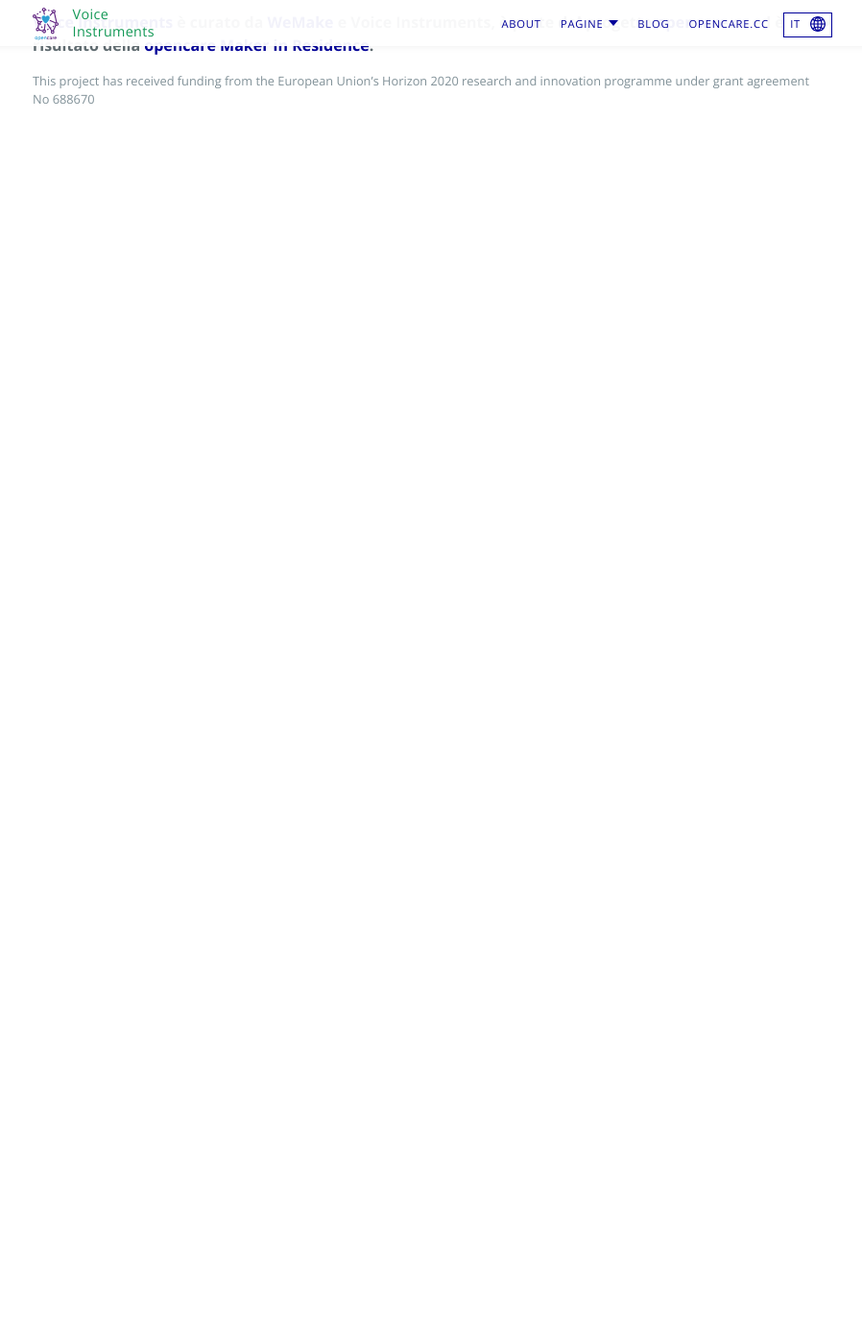
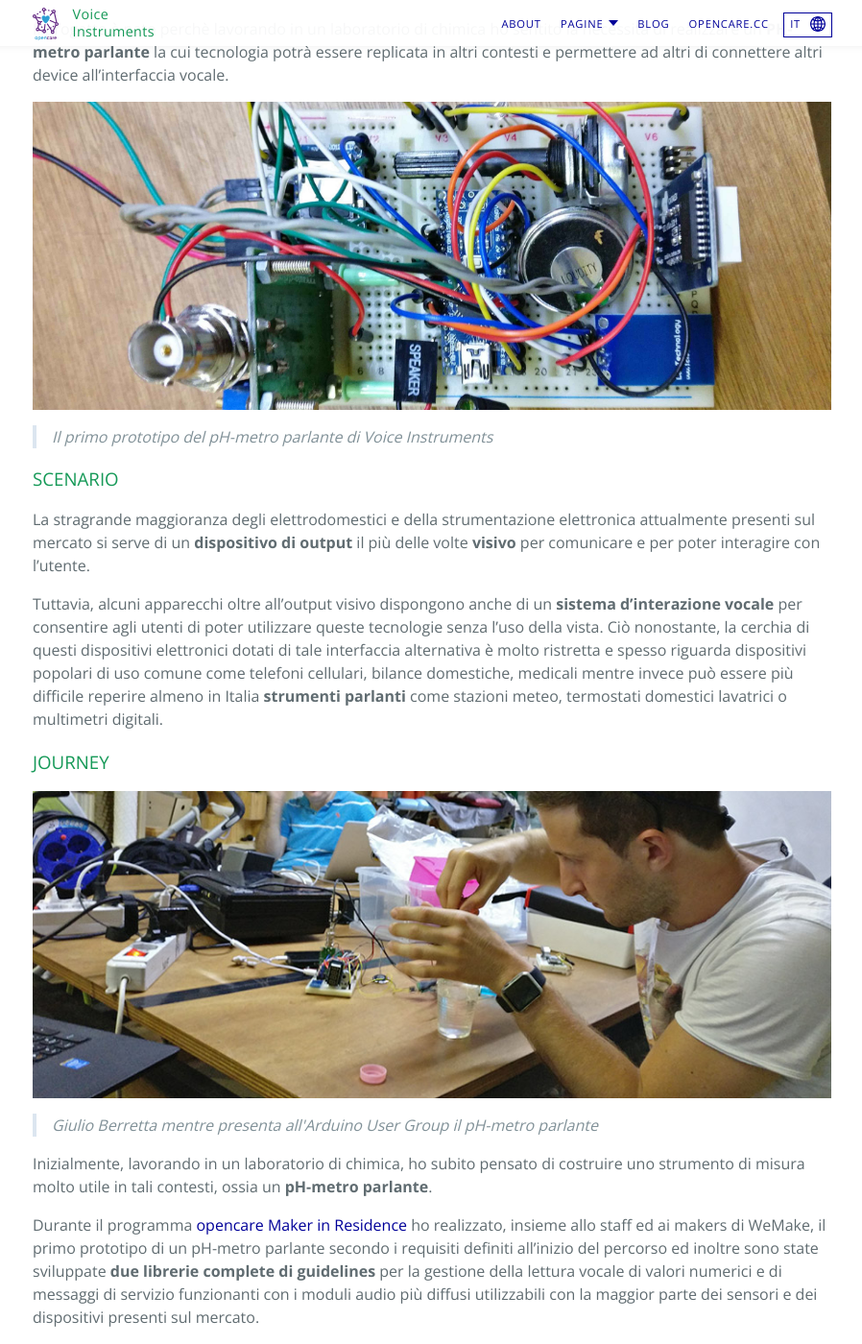
Before and after one commit to opencarecc/voiceinstruments, a Jekyll site: the page built from it/about/index.md, in a window 1280 px wide and 1400 px high, scrolled down 270 px. Shown: the whole window at 96% size, without its empty margins (190-1088 px from the left). Built offline with Jekyll 4.4.1, drawn with Linux system fonts in a browser that asks for light colours; before the commit the page ends 900 px from its top, so only the background shows below that; some of the changed text lies outside the part shown.

Commit message:
Edit about IT

```diff
--- a/_data/en/lang.yml
+++ b/_data/en/lang.yml
@@ -61,7 +61,7 @@ slick:
   description: "Some moments from Voice Instruments' <b>opencare Maker in Residence</b>"
 
 # dictionary keys for image_index.html include file
-image_index: "<img src='https://github.com/opencarecc/voiceinstruments/blob/gh-pages/assets/VI-about-img-02.jpg'>"
+image_index: "<img src='https://opencarecc.github.io/voiceinstruments/assets/VI-about-img-02.jpg'>"
 
 # dictionary keys for release_notes.html include file
 release_notes:
--- a/it/about/index.md
+++ b/it/about/index.md
@@ -7,5 +7,42 @@ lang: it
 ---
 
 # About
+<b>Voice Instruments</b> è un'interfaccia open source concepita per la lettura vocale di valori numerici e messaggi di servizio utili a soddisfare i bisogni di persone <b>impossibilitate alla lettura</b> o di persone operanti in contesti <b>dove risulta scomodo usare la vista</b> per leggere i valori su di un monitor.
+<br><br>
+Il progetto è nato perchè lavorando in un laboratorio di chimica ho sentito la necessità di realizzare un <b>PH-metro parlante</b> la cui tecnologia potrà essere replicata in altri contesti e permettere ad altri di connettere altri device all'interfaccia vocale.
+<img src='{{ site.baseurl }}/assets/VI-about-img-02.jpg'>
+<blockquote><i>Il primo prototipo del pH-metro parlante di Voice Instruments</i></blockquote>
 
-*Contenuto in ITALIANO della pagina About di Voice intstruments*
+### SCENARIO
+La stragrande maggioranza degli elettrodomestici e della strumentazione elettronica attualmente presenti sul mercato si serve di un <b>dispositivo di output</b> il più delle volte <b>visivo</b> per comunicare e per poter interagire con l’utente.
+<p>
+Tuttavia, alcuni apparecchi  oltre all’output visivo dispongono anche di un <b>sistema d’interazione vocale</b> per consentire agli utenti di poter utilizzare queste tecnologie senza l’uso della vista.
+Ciò nonostante, la cerchia di questi dispositivi elettronici dotati di tale interfaccia alternativa è molto ristretta e spesso riguarda dispositivi popolari di uso comune come telefoni cellulari, bilance domestiche, medicali mentre invece può essere più difficile reperire almeno in Italia <b>strumenti parlanti</b> come stazioni meteo, termostati domestici lavatrici o multimetri digitali.
+</p>
+
+### JOURNEY
+<img src='{{ site.baseurl }}/assets/VI-post-img-01.jpg'>
+<blockquote><i>Giulio Berretta mentre presenta all'Arduino User Group il pH-metro parlante</i></blockquote>
+Inizialmente, lavorando in un laboratorio di chimica, ho subito pensato di costruire uno strumento di misura molto utile in tali contesti, ossia un <b>pH-metro parlante</b>.
+<p>
+Durante il programma <a href='http://wemake.cc/opencare/maker-in-residence-en/' target='_blank'>opencare Maker in Residence</a> ho realizzato, insieme allo staff ed ai makers di WeMake, il primo prototipo di un pH-metro parlante secondo i requisiti definiti all’inizio del percorso ed inoltre sono state sviluppate <b>due librerie complete di guidelines</b> per la gestione della lettura vocale di valori numerici e di messaggi di servizio funzionanti con i moduli audio più diffusi utilizzabili con la maggior parte dei sensori e dei dispositivi presenti sul mercato.
+</p>
+Per realizzare il primo prototipo del pH-metro parlante è stato analizzato il progetto sperimentale e successivamente sono state condotte varie ricerche di mercato per selezionare i componenti più adeguati allo scopo ed infine, in base ad essi è stato disegnato il PCB.
+
+Dopo aver definito le specifiche di quest’ultimo è stato disegnato un case capace di racchiudere il PCB ed i componenti.
+<p>
+La versione corrente del case è stata realizzata in compensato tagliato a laser, il materiale è stato scelto principalmente per  il  suo basso costo ed all’elevata affinità acustica.
+
+Le librerie sono state concepite principalmente per la <b>lettura di valori numerici e messaggi di servizio</b> e per funzionare con due dei più diffusi moduli audio. Tuttavia, l’algoritmo utilizzato per la lettura dei valori, può essere adattato per funzionare con qualsiasi altro modulo.
+</p>
+
+### NEXT STEPS
+Attualmente, tali valori numerici vengono letti da questa interfaccia in lingua italiana, tuttavia, i principali sviluppi futuri di questo progetto consistono nell’utilizzo di componentistica sempre più spinta, nell’aggiunta del <b>supporto per altre lingue straniere</b> ed eventualmente la realizzazione di un reale <b>sistema di sintesi vocale</b> basato su microcontrollore.
+
+### TEAM
+<img src='{{ site.baseurl }}/assets/VI-about-img-01.jpg'>
+<blockquote><i>Giulio Berretta all'Arduino User Group</i></blockquote>
+<p>
+Mi chiamo <b>Giulio Berretta</b>, ho 27 anni e sono diplomato come Perito chimico industriale e laurea magistrale in ingegneria elettronica presso il Politecnico di Milano.
+</p>
+Lavoro come insegnante tecnico pratico in un laboratorio di chimica e di fisica. Dal 2008 sono socio dell'<b>Unione Italiana dei Ciechi e degli Ipovedenti</b>, dal 2017 sono socio onorario dell'Accademia della Luce.
```
Also changed, not shown: _data/it/lang.yml (+7 -8 lines).
